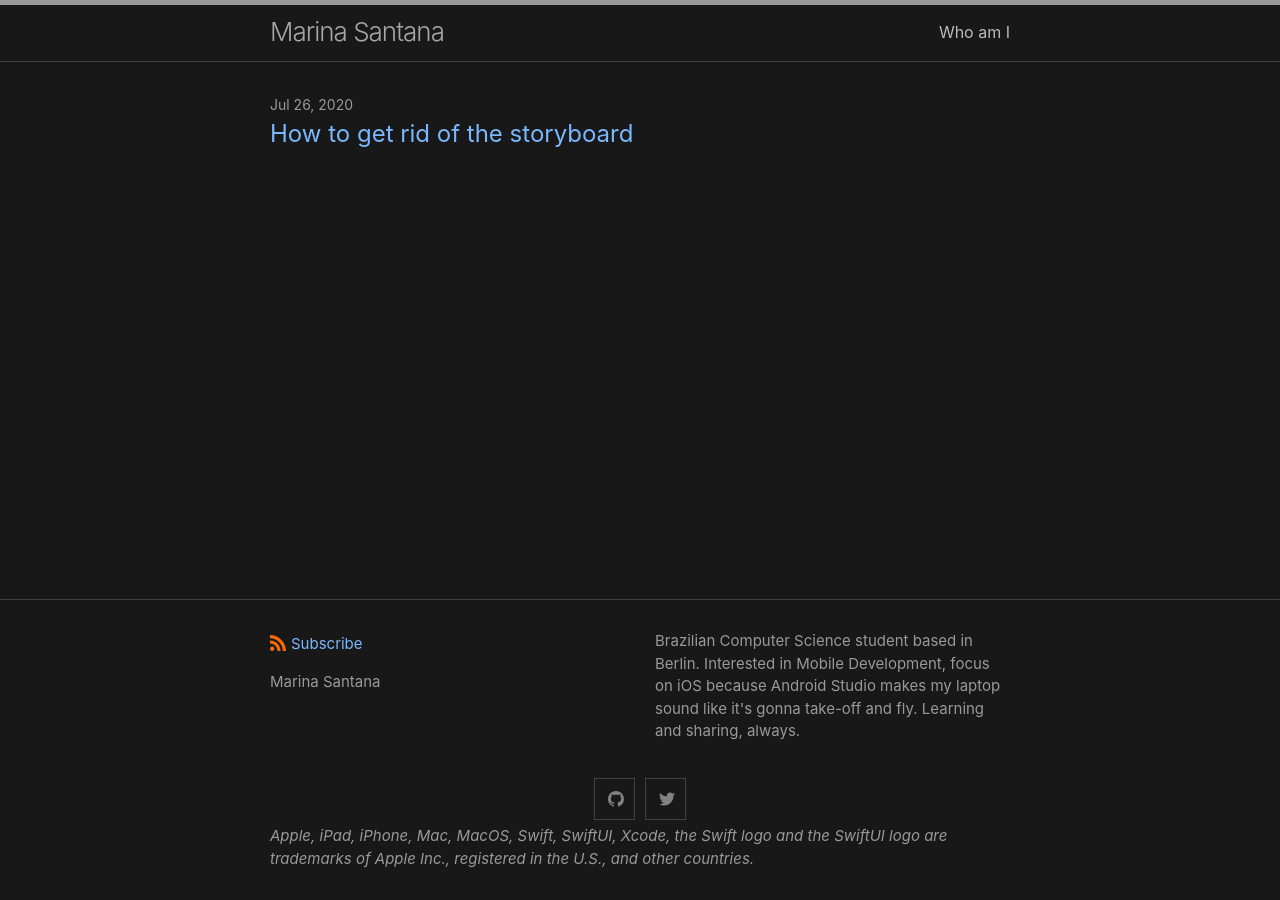
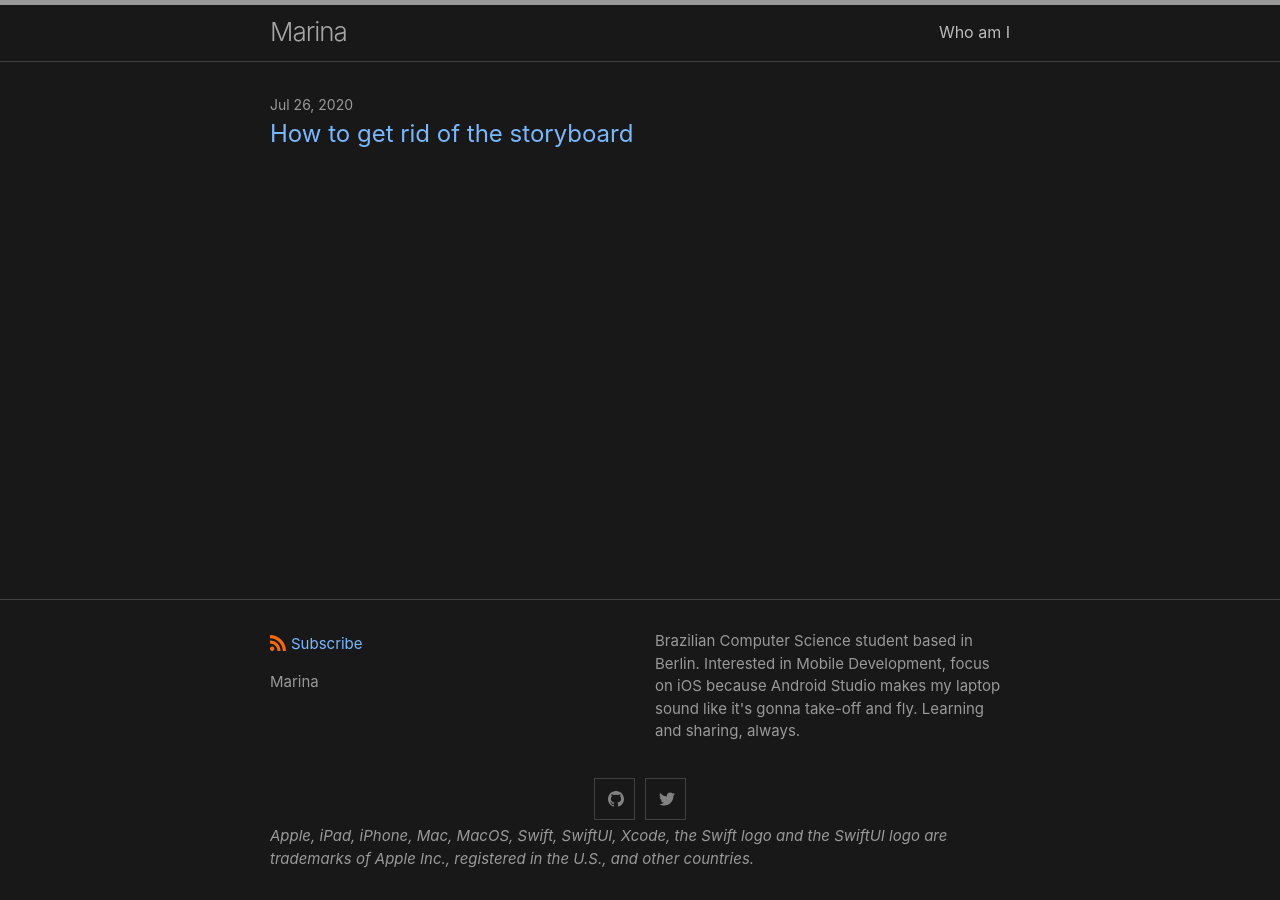
Before and after one commit to MarinaBSA/MarinaBSA.github.io, a Jekyll site: the page built from index.md, in a window 1280 px wide. Built offline with Jekyll 4.4.1, drawn with Linux system fonts in a browser that asks for light colours.

Commit message:
changed some infos

```diff
--- a/_config.yml
+++ b/_config.yml
@@ -1,6 +1,6 @@
-title: Marina Santana
+title: Marina
 author:
-  name: Marina Santana
+  name: Marina
   #email: marinacompsci@outlook.com
 description: > # this means to ignore newlines until "show_excerpts:"
   Brazilian Computer Science student based in Berlin.
@@ -27,7 +27,7 @@ minima:
     # pinterest: jekyll
     # youtube: jekyll
     # youtube_channel: UCDlRMs4aucAZHqHg-ybGeYw
-    # youtube_channel_name: CloudCannon
+    youtube_channel_name: marinacompsci
     # telegram: jekyll
     # googleplus: +jekyll
     # microdotblog: jekyll
```
